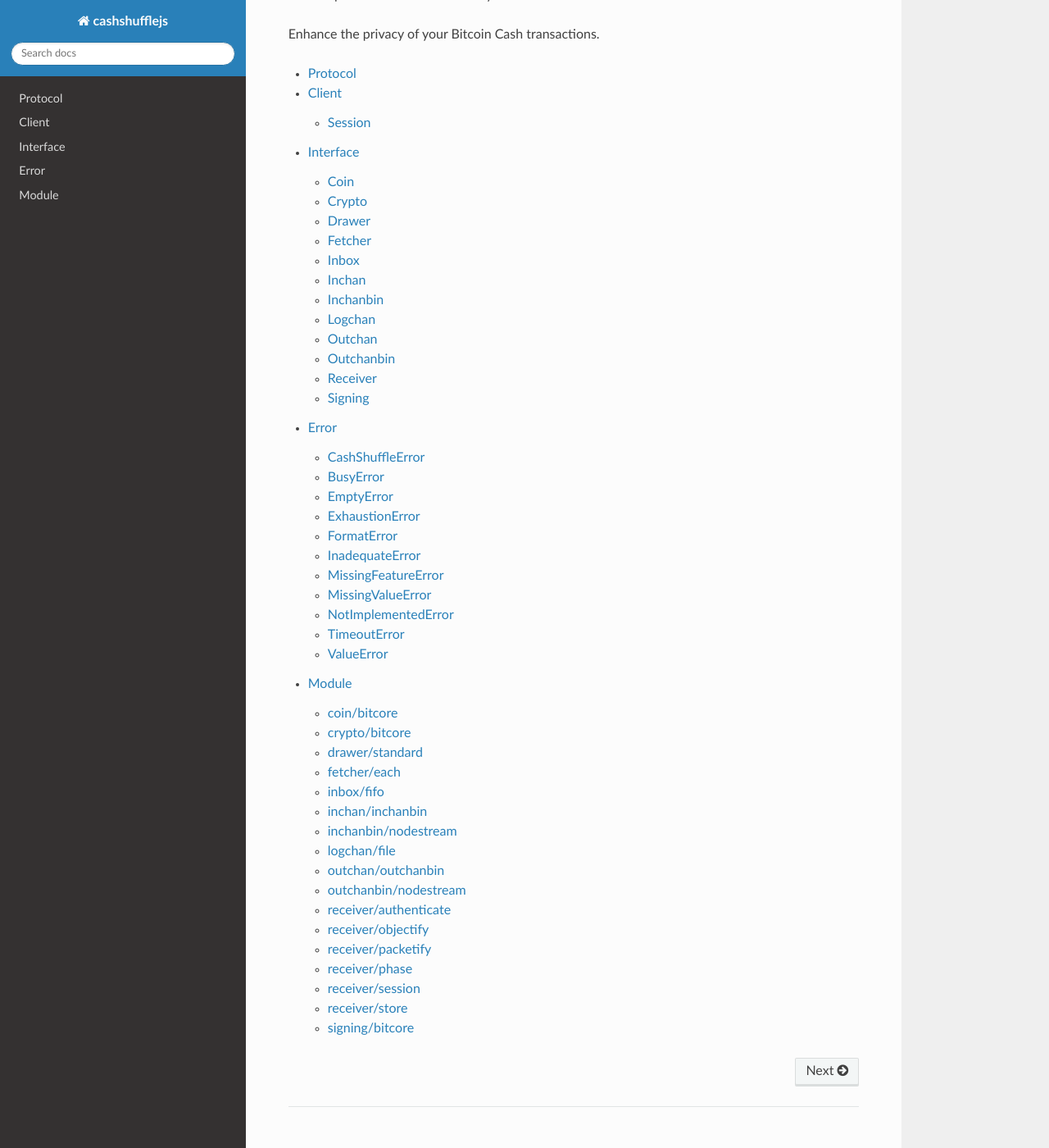
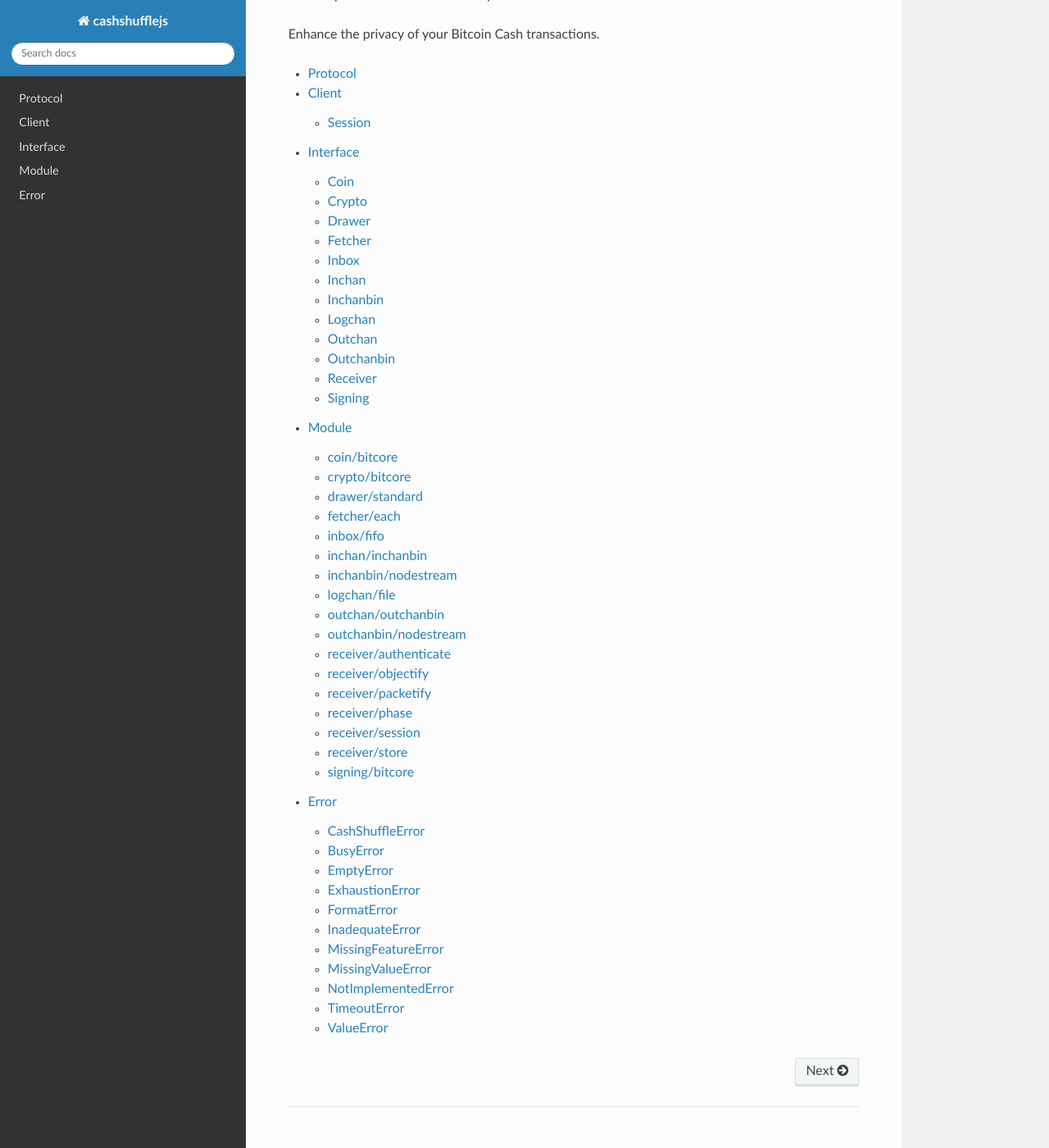
Before and after one commit to bookmoons/cashshufflejs, a Sphinx documentation site: the page built from doc/index.rst, in a window 1280 px wide and 1400 px high, scrolled down 209 px. Shown: the whole window at 82% size. Built offline with Sphinx 7.4.7 and the Read the Docs theme 2.0.0, drawn with Linux system fonts in a browser that asks for light colours.

Commit message:
doc: Order errors to end

```diff
--- a/doc/index.rst
+++ b/doc/index.rst
@@ -17,5 +17,5 @@
    protocol
    client
    interface
+   module
    error
-   module
```
